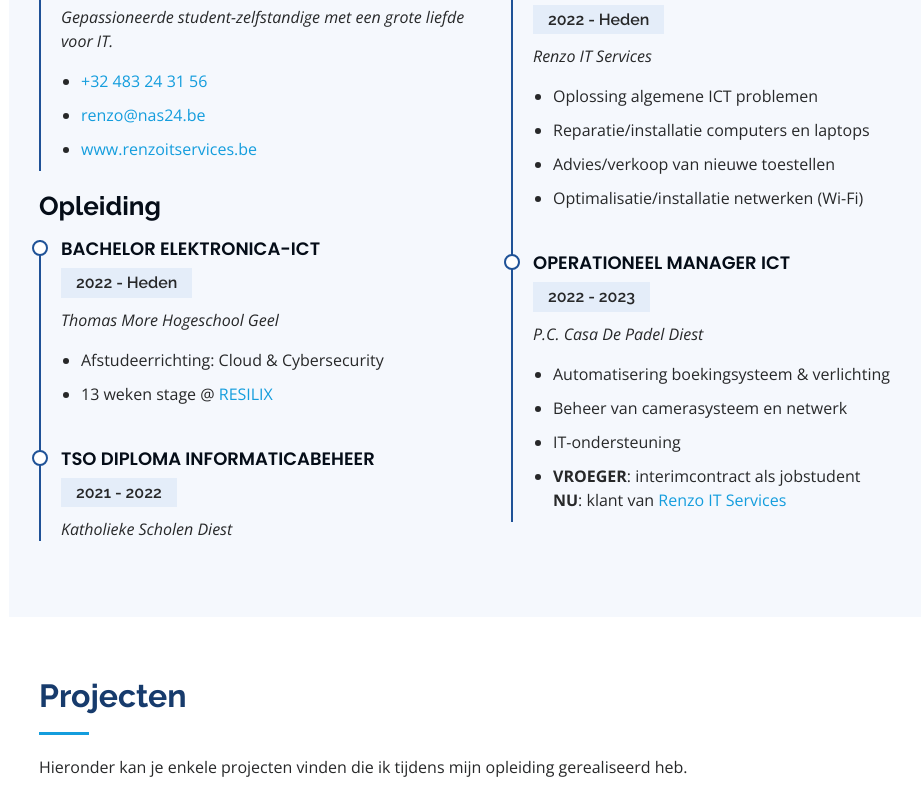
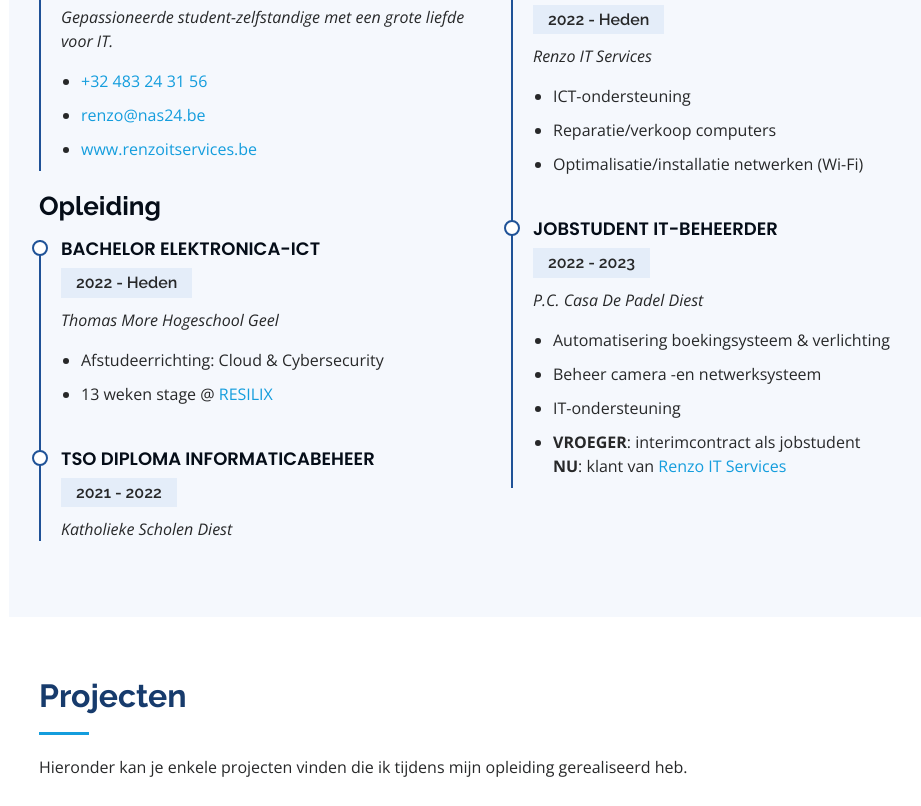
Before and after one commit to renzodotexe/renzodotexe.github.io, a plain HTML site: page index.html in a window 1280 px wide. Shown: the part 1768-2574 px from the top of the page, without its empty margins (291-1212 px from the left). Drawn offline with nearby package versions, Linux system fonts and the light colour scheme.

Commit message:
Update INDEX

```diff
--- a/index.html
+++ b/index.html
@@ -331,19 +331,18 @@
               <h5>2022 - Heden</h5>
               <p><em>Renzo IT Services</em></p>
               <ul>
-                <li>Oplossing algemene ICT problemen</li>
-                <li>Reparatie/installatie computers en laptops</li>
-                <li>Advies/verkoop van nieuwe toestellen</li>
+                <li>ICT-ondersteuning</li>
+                <li>Reparatie/verkoop computers</li>
                 <li>Optimalisatie/installatie netwerken (Wi-Fi)</li>
               </ul>
             </div>
             <div class="resume-item">
-              <h4>Operationeel Manager ICT</h4>
+              <h4>Jobstudent IT-beheerder</h4>
               <h5>2022 - 2023</h5>
               <p><em>P.C. Casa De Padel Diest</em></p>
               <ul>
                 <li>Automatisering boekingsysteem & verlichting</li>
-                <li>Beheer van camerasysteem en netwerk</li>
+                <li>Beheer camera -en netwerksysteem</li>
                 <li>IT-ondersteuning</li>
                 <li><strong>VROEGER</strong>: interimcontract als jobstudent <br> <strong>NU</strong>: klant van <a
                     href="https://www.renzoitservices.be">Renzo IT
```
